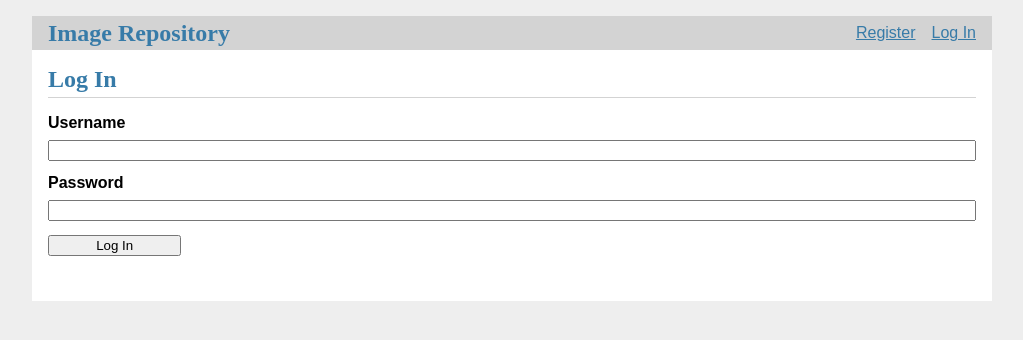
After one commit to AvyayAgarwal/Image_Repository, a Flask app: page /auth/login in a window 1280 px wide. The commit adds this page. Shown: the top 340 px of the page, without its empty margins (128-1151 px from the left). Run offline with Flask 2, Linux system fonts and the light colour scheme.

Commit message:
auth flow done

```diff
--- a/Image_Repository/__init__.py
+++ b/Image_Repository/__init__.py
@@ -1,7 +1,7 @@
 import os
-from flask import Flask, render_template
+from flask import Flask, render_template, redirect
 
-from . import db, images
+from . import db, images, auth
 
 
 def create_app(test_config=None):
@@ -30,11 +30,14 @@ def create_app(test_config=None):
 
     # a simple page that says hello
     @app.route('/')
-    def health():
-        return render_template('index.html')
+    def hello():
+        return redirect('/images')
 
     db.init_app(app)
 
+    app.register_blueprint(auth.bp)
     app.register_blueprint(images.bp)
 
+    app.add_url_rule("/images", endpoint="index")
+
     return app
--- /dev/null
+++ b/Image_Repository/auth.py
@@ -0,0 +1,115 @@
+import functools
+
+from flask import Blueprint
+from flask import flash
+from flask import g
+from flask import redirect
+from flask import render_template
+from flask import request
+from flask import session
+from flask import url_for
+from werkzeug.security import check_password_hash
+from werkzeug.security import generate_password_hash
+
+from Image_Repository.db import get_db
+
+bp = Blueprint("auth", __name__, url_prefix="/auth")
+
+
+def login_required(view):
+    """View decorator that redirects anonymous users to the login page."""
+
+    @functools.wraps(view)
+    def wrapped_view(**kwargs):
+        if g.user is None:
+            return redirect(url_for("auth.login"))
+
+        return view(**kwargs)
+
+    return wrapped_view
+
+
+@bp.before_app_request
+def load_logged_in_user():
+    """If a user id is stored in the session, load the user object from
+    the database into ``g.user``."""
+    user_id = session.get("user_id")
+
+    if user_id is None:
+        g.user = None
+    else:
+        g.user = (
+            get_db().execute("SELECT * FROM user WHERE id = ?", (user_id,)).fetchone()
+        )
+
+
+@bp.route("/register", methods=("GET", "POST"))
+def register():
+    """Register a new user.
+    Validates that the username is not already taken. Hashes the
+    password for security.
+    """
+    if request.method == "POST":
+        username = request.form["username"]
+        password = request.form["password"]
+        db = get_db()
+        error = None
+
+        if not username:
+            error = "Username is required."
+        elif not password:
+            error = "Password is required."
+        elif (
+            db.execute("SELECT id FROM user WHERE username = ?", (username,)).fetchone()
+            is not None
+        ):
+            error = "User {0} is already registered.".format(username)
+
+        if error is None:
+            # the name is available, store it in the database and go to
+            # the login page
+            db.execute(
+                "INSERT INTO user (username, password) VALUES (?, ?)",
+                (username, generate_password_hash(password)),
+            )
+            db.commit()
+            return redirect(url_for("auth.login"))
+
+        flash(error)
+
+    return render_template("auth/register.html")
+
+
+@bp.route("/login", methods=("GET", "POST"))
+def login():
+    """Log in a registered user by adding the user id to the session."""
+    if request.method == "POST":
+        username = request.form["username"]
+        password = request.form["password"]
+        db = get_db()
+        error = None
+        user = db.execute(
+            "SELECT * FROM user WHERE username = ?", (username,)
+        ).fetchone()
+
+        if user is None:
+            error = "Incorrect username."
+        elif not check_password_hash(user["password"], password):
+            error = "Incorrect password."
+
+        if error is None:
+            # store the user id in a new session and return to the index
+            session.clear()
+            session["user_id"] = user["id"]
+            return redirect(url_for("index"))
+
+        flash(error)
+
+    return render_template("auth/login.html")
+
+
+@bp.route("/logout")
+def logout():
+    """Clear the current session, including the stored user id."""
+    session.clear()
+    return redirect("/")
--- /dev/null
+++ b/Image_Repository/static/style.css
@@ -0,0 +1,26 @@
+html { font-family: sans-serif; background: #eee; padding: 1rem; }
+body { max-width: 960px; margin: 0 auto; background: white; }
+h1 { font-family: serif; color: #377ba8; margin: 1rem 0; }
+a { color: #377ba8; }
+hr { border: none; border-top: 1px solid lightgray; }
+nav { background: lightgray; display: flex; align-items: center; padding: 0 0.5rem; }
+nav h1 { flex: auto; margin: 0; }
+nav h1 a { text-decoration: none; padding: 0.25rem 0.5rem; }
+nav ul  { display: flex; list-style: none; margin: 0; padding: 0; }
+nav ul li a, nav ul li span, header .action { display: block; padding: 0.5rem; }
+.content { padding: 0 1rem 1rem; }
+.content > header { border-bottom: 1px solid lightgray; display: flex; align-items: flex-end; }
+.content > header h1 { flex: auto; margin: 1rem 0 0.25rem 0; }
+.flash { margin: 1em 0; padding: 1em; background: #cae6f6; border: 1px solid #377ba8; }
+.post > header { display: flex; align-items: flex-end; font-size: 0.85em; }
+.post > header > div:first-of-type { flex: auto; }
+.post > header h1 { font-size: 1.5em; margin-bottom: 0; }
+.post .about { color: slategray; font-style: italic; }
+.post .body { white-space: pre-line; }
+.content:last-child { margin-bottom: 0; }
+.content form { margin: 1em 0; display: flex; flex-direction: column; }
+.content label { font-weight: bold; margin-bottom: 0.5em; }
+.content input, .content textarea { margin-bottom: 1em; }
+.content textarea { min-height: 12em; resize: vertical; }
+input.danger { color: #cc2f2e; }
+input[type=submit] { align-self: start; min-width: 10em; }
--- /dev/null
+++ b/Image_Repository/templates/auth/login.html
@@ -0,0 +1,15 @@
+{% extends 'base.html' %}
+
+{% block header %}
+  <h1>{% block title %}Log In{% endblock %}</h1>
+{% endblock %}
+
+{% block content %}
+  <form method="post">
+    <label for="username">Username</label>
+    <input name="username" id="username" required>
+    <label for="password">Password</label>
+    <input type="password" name="password" id="password" required>
+    <input type="submit" value="Log In">
+  </form>
+{% endblock %}
--- /dev/null
+++ b/Image_Repository/templates/base.html
@@ -0,0 +1,24 @@
+<!doctype html>
+<title>{% block title %}{% endblock %} - Image Repository</title>
+<link rel="stylesheet" href="{{ url_for('static', filename='style.css') }}">
+<nav>
+  <h1><a href="{{ url_for('index') }}">Image Repository</a></h1>
+  <ul>
+    {% if g.user %}
+      <li><span>{{ g.user['username'] }}</span>
+      <li><a href="{{ url_for('auth.logout') }}">Log Out</a>
+    {% else %}
+      <li><a href="{{ url_for('auth.register') }}">Register</a>
+      <li><a href="{{ url_for('auth.login') }}">Log In</a>
+    {% endif %}
+  </ul>
+</nav>
+<section class="content">
+  <header>
+    {% block header %}{% endblock %}
+  </header>
+  {% for message in get_flashed_messages() %}
+    <div class="flash">{{ message }}</div>
+  {% endfor %}
+  {% block content %}{% endblock %}
+</section>
--- a/Image_Repository/templates/images.html
+++ b/Image_Repository/templates/repository/images.html
@@ -22,6 +22,9 @@
     </head>
     <body>
         <div style="float: left; width: 49%;">
+            <a href=/images>
+                <button>Go To Home Page</button>
+            </a>
             <h1>Images</h1>
             {% for image in images %}
                 <img src="/static/{{image}}" height="200" id="{{image}}" onclick="setFormImage(this.id)">
```
Also changed, not shown: Image_Repository/images.py (+18 -8 lines), Image_Repository/schema.sql (+10 -2 lines), Image_Repository/templates/auth/register.html (added, +15 -0 lines), Image_Repository/templates/index.html (deleted, +0 -10 lines), Image_Repository/templates/repository/index.html (added, +31 -0 lines).
